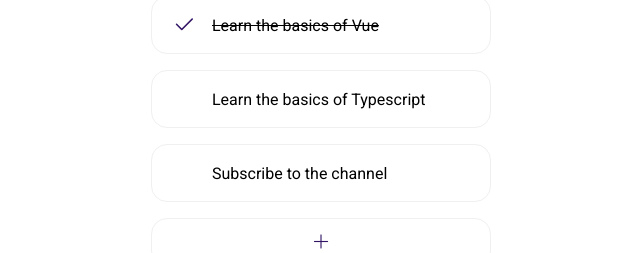
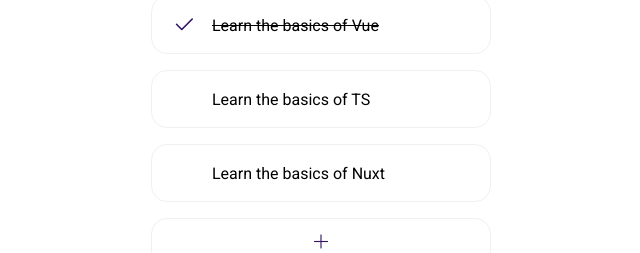
Before and after one commit to mglushakova/todos-vue, a Vue app: page / in a window 1280 px wide. Shown: the part 229-482 px from the top of the page, without its empty margins (319-959 px from the left). Built offline with nearby package versions, Linux system fonts and the light colour scheme.

Commit message:
adds todo component

```diff
--- /dev/null
+++ b/src/components/AppTodoItem.vue
@@ -0,0 +1,28 @@
+<template>
+  <li class="todo-item" :class="{ 'todo-item--done': todo.completed }">
+    <div class="todo-item__status">
+      <i class="bi bi-check2"></i>
+    </div>
+    <span class="todo-item__text">{{ todo.text }}</span>
+    <button class="todo-item__remove-button">
+      <i class="bi bi-trash3"></i>
+    </button>
+  </li>
+</template>
+
+<script lang="ts">
+import { PropType, defineComponent } from 'vue';
+
+export default defineComponent({
+  props: {
+    todo: {
+      type: Object as PropType<{
+        id: number;
+        text: string;
+        completed: boolean;
+      }>,
+      required: true,
+    },
+  },
+});
+</script>
--- a/src/components/AppTodoList.vue
+++ b/src/components/AppTodoList.vue
@@ -1,31 +1,26 @@
 <template>
   <ul class="todo-list">
-    <li class="todo-item todo-item--done">
-      <div class="todo-item__status">
-        <i class="bi bi-check2"></i>
-      </div>
-      <span class="todo-item__text">Learn the basics of Vue</span>
-      <button class="todo-item__remove-button">
-        <i class="bi bi-trash3"></i>
-      </button>
-    </li>
-    <li class="todo-item">
-      <div class="todo-item__status">
-        <i class="bi bi-check2"></i>
-      </div>
-      <span class="todo-item__text">Learn the basics of Typescript</span>
-      <button class="todo-item__remove-button">
-        <i class="bi bi-trash3"></i>
-      </button>
-    </li>
-    <li class="todo-item">
-      <div class="todo-item__status">
-        <i class="bi bi-check2"></i>
-      </div>
-      <span class="todo-item__text">Subscribe to the channel</span>
-      <button class="todo-item__remove-button">
-        <i class="bi bi-trash3"></i>
-      </button>
-    </li>
+    <AppTodoItem v-for="todo in todos" :key="todo.id" :todo="todo" />
   </ul>
 </template>
+
+<script lang="ts">
+import { defineComponent } from 'vue';
+import AppTodoItem from './AppTodoItem.vue';
+
+export default defineComponent({
+  components: {
+    AppTodoItem,
+  },
+
+  data() {
+    return {
+      todos: [
+        { id: 0, text: 'Learn the basics of Vue', completed: true },
+        { id: 1, text: 'Learn the basics of TS', completed: false },
+        { id: 2, text: 'Learn the basics of Nuxt', completed: false },
+      ],
+    };
+  },
+});
+</script>
```
